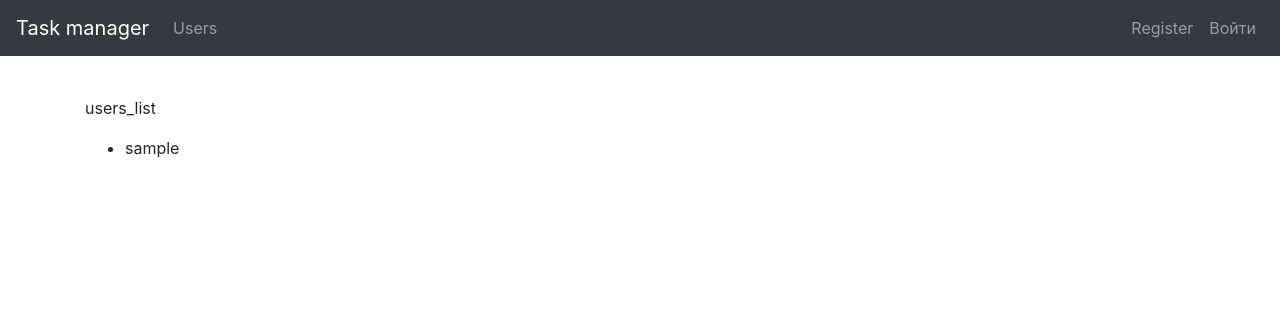
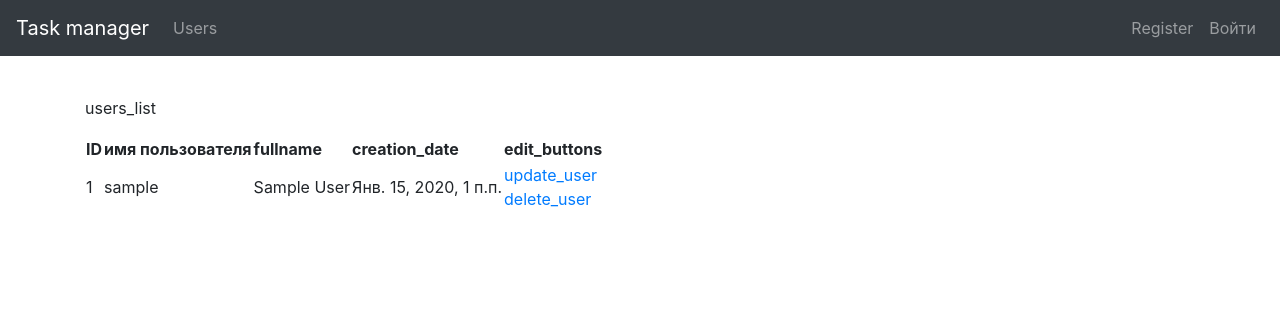
Before and after one commit to agmrv/python-project-lvl4, a Django app: page /users/ in a window 1280 px wide. Shown: the top 316 px of the page. Run offline with Django 3.2, Linux system fonts and the light colour scheme; tables that the repository leaves empty hold one stand-in row (values such as "Sample post"); some libraries are stand-ins or nearby versions.

Commit message:
update userlist template

```diff
--- a/users/templates/users/users_list.html
+++ b/users/templates/users/users_list.html
@@ -3,9 +3,31 @@
 
 {% block content %}
 <p>{% trans "users_list" %}</p>
-<ul>
-    {% for user in users %}
-    <li>{{ user }}</li>
-    {% endfor %}
-</ul>
+<table>
+    <thead>
+        <tr>
+            <th>ID</th>
+            <th>{% trans "username" %}</th>
+            <th>{% trans "fullname" %}</th>
+            <th>{% trans "creation_date" %}</th>
+            <th>{% trans "edit_buttons" %}</th>
+        </tr>
+    </thead>
+
+    <tbody>
+        {% for user in users %}
+        <tr>
+            <td>{{ user.id }}</td>
+            <td>{{ user.username }}</td>
+            <td>{{ user.get_full_name }}</td>
+            <td>{{ user.date_joined }}</td>
+            <td>
+                <a href="{% url 'users:update' user.id %}">{% trans "update_user" %}</a>
+                <br>
+                <a href="{% url 'users:delete' user.id %}">{% trans "delete_user" %}</a>
+            </td>
+        </tr>
+        {% endfor %}
+    </tbody>
+</table>
 {% endblock content %}
```
